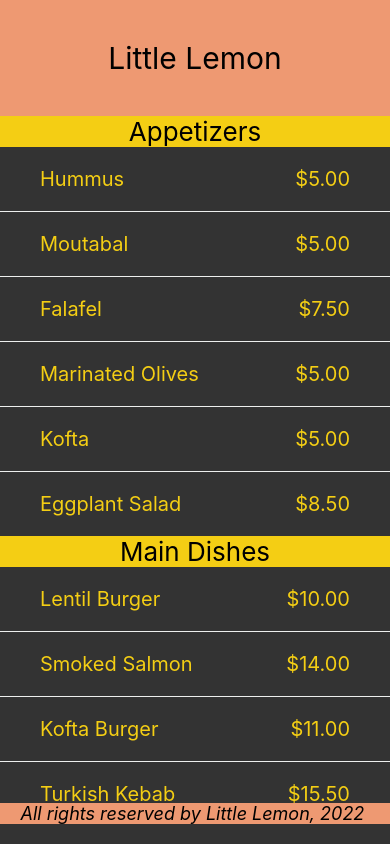
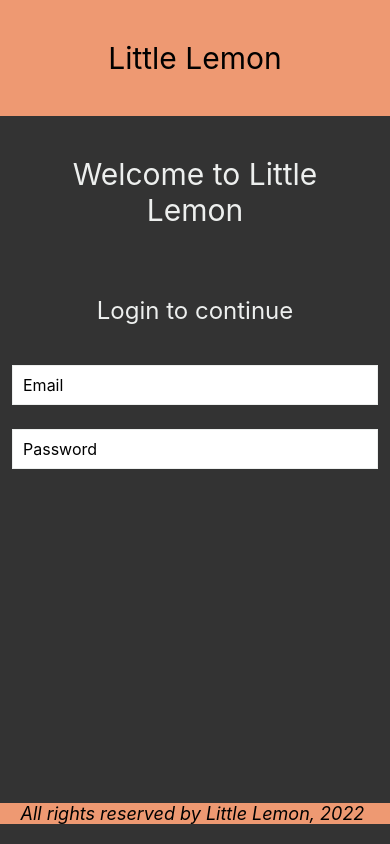
Before and after one commit to MaryMcKHU/LittleLemon, a React Native app: screen / in a window 390 px wide. Built offline with nearby package versions, Linux system fonts and the light colour scheme.

Commit message:
TextInput exploration

```diff
--- a/App.js
+++ b/App.js
@@ -4,14 +4,18 @@
 import LittleLemonHeader from './components/LittleLemonHeader';
 import LittleLemonFooter from './components/LittleLemonFooter';
 // import WelcomeScreen from './components/WelcomeScreen';
-import MenuItems from './components/MenuItems';
+// import FeedbackComponent from './components/FeedbackComponent';
+import LoginScreen from './components/LoginScreen';
+// import MenuItems from './components/MenuItems';
 
 export default function App() {
   return (
     <>
       <View style={styles.headerContainer}>
         <LittleLemonHeader />
-        <MenuItems />
+        <LoginScreen />
+        {/* <FeedbackComponent /> */}
+        {/* <MenuItems /> */}
         {/* <WelcomeScreen /> */}
       </View>
       <View style={styles.footerContainer}>
--- /dev/null
+++ b/components/FeedbackComponent.js
@@ -0,0 +1,100 @@
+import React, { useState } from 'react';
+import {
+  StyleSheet,
+  TextInput,
+  ScrollView,
+  Text,
+  KeyboardAvoidingView,
+  Platform,
+} from 'react-native';
+
+export default function FeedbackForm() {
+  const [firstName, onChangeFirstName] = useState('');
+  const [lastName, onChangeLastName] = useState('');
+  const [message, onChangeMessage] = useState('');
+  const [phoneNumber, onChangePhoneNumber] = useState('');
+
+  return (
+    <KeyboardAvoidingView
+      style={styles.container}
+      behavior={Platform.OS === 'ios' ? 'padding' : 'height'}
+    >
+      <ScrollView keyboardDismissMode='on-drag'>
+        <Text style={styles.headingSection}>
+          How was your visit to Little Lemon?
+        </Text>
+        <Text style={styles.infoSection}>
+          Little Lemon is a charming neighborhood bistro that serves simple food and
+          classic cocktails in a lively but casual environment. We would love to hear
+          your experiences with us!
+        </Text>
+        <TextInput
+          value={firstName}
+          onChangeText={onChangeFirstName}
+          placeholder={'First Name'}
+          style={styles.input}
+        />
+        <TextInput
+          value={lastName}
+          onChangeText={onChangeLastName}
+          placeholder={'Last Name'}
+          style={styles.input}
+        />
+        <TextInput
+          value={phoneNumber}
+          onChangeText={onChangePhoneNumber}
+          placeholder={'Phone Number'}
+          style={styles.input}
+          keyboardType={'phone-pad'}
+        />
+        <TextInput
+          value={message}
+          onChangeText={onChangeMessage}
+          placeholder={'Please leave feedback'}
+          style={styles.messageInput}
+          multiline={true}
+          maxLength={250}
+        />
+      </ScrollView>
+    </KeyboardAvoidingView>
+  )
+}
+
+const styles = StyleSheet.create({
+  container: {
+    flex: 1,
+  },
+  input: {
+    height: 40,
+    margin: 12,
+    borderWidth: 1,
+    padding: 10,
+    fontSize: 16,
+    borderColor: '#EDEFEE',
+    backgroundColor: '#F4CE14',
+  },
+  messageInput: {
+    height: 100,
+    margin: 12,
+    borderWidth: 1,
+    padding: 10,
+    fontSize: 16,
+    backgroundColor: '#F4CE14',
+  },
+  infoSection: {
+    fontSize: 24,
+    padding: 20,
+    marginVertical: 8,
+    color: '#EDEFEE',
+    textAlign: 'center',
+    backgroundColor: '#495E57',
+  },
+  headingSection: {
+    fontSize: 28,
+    padding: 20,
+    marginVertical: 8,
+    color: '#EDEFEE',
+    textAlign: 'center',
+    backgroundColor: '#495E57',
+  },
+});
--- /dev/null
+++ b/components/LoginScreen.js
@@ -0,0 +1,57 @@
+import React, { useState } from 'react';
+import { ScrollView, Text, TextInput, StyleSheet, Alert } from 'react-native';
+
+export default function LoginScreen() {
+  const [email, onChangeEmail] = useState('');
+  const [password, onChangePassword] = useState('');
+
+  return (
+    <ScrollView style={styles.container} keyboardDismissMode='on-drag'>
+      <Text style={styles.headerText}>Welcome to Little Lemon</Text>
+      <Text style={styles.regularText}>Login to continue</Text>
+      <TextInput
+        value={email}
+        onChangeText={onChangeEmail}
+        style={styles.input}
+        placeholder={'Email'}
+        keyboardType={'email-address'}
+        clearButtonMode={'always'}
+      />
+      <TextInput
+        value={password}
+        onChangeText={onChangePassword}
+        style={styles.input}
+        placeholder={'Password'}
+        secureTextEntry={true}
+      />
+    </ScrollView>
+  );
+}
+
+const styles = StyleSheet.create({
+  container: {
+    flex: 1,
+  },
+  headerText: {
+    padding: 40,
+    fontSize: 30,
+    color: '#EDEFEE',
+    textAlign: 'center',
+  },
+  regularText: {
+    fontSize: 24,
+    padding: 20,
+    marginVertical: 8,
+    color: '#EDEFEE',
+    textAlign: 'center',
+  },
+  input: {
+    height: 40,
+    margin: 12,
+    borderWidth: 1,
+    padding: 10,
+    fontSize: 16,
+    borderColor: '#EDEFEE',
+    backgroundColor: 'white',
+  },
+});
--- a/components/MenuItems.js
+++ b/components/MenuItems.js
@@ -52,8 +52,6 @@
     <Text style={menuStyles.itemText}>{price}</Text>
   </View>
 );
-
-const Header = () => <Text style={menuStyles.headerText}>View Menu</Text>
 
 const Footer = () => <Text style={menuStyles.footerText}>All rights reserved by Little Lemon</Text>
 
```
Also changed, not shown: components/WelcomeScreen.js (+18 -2 lines).
